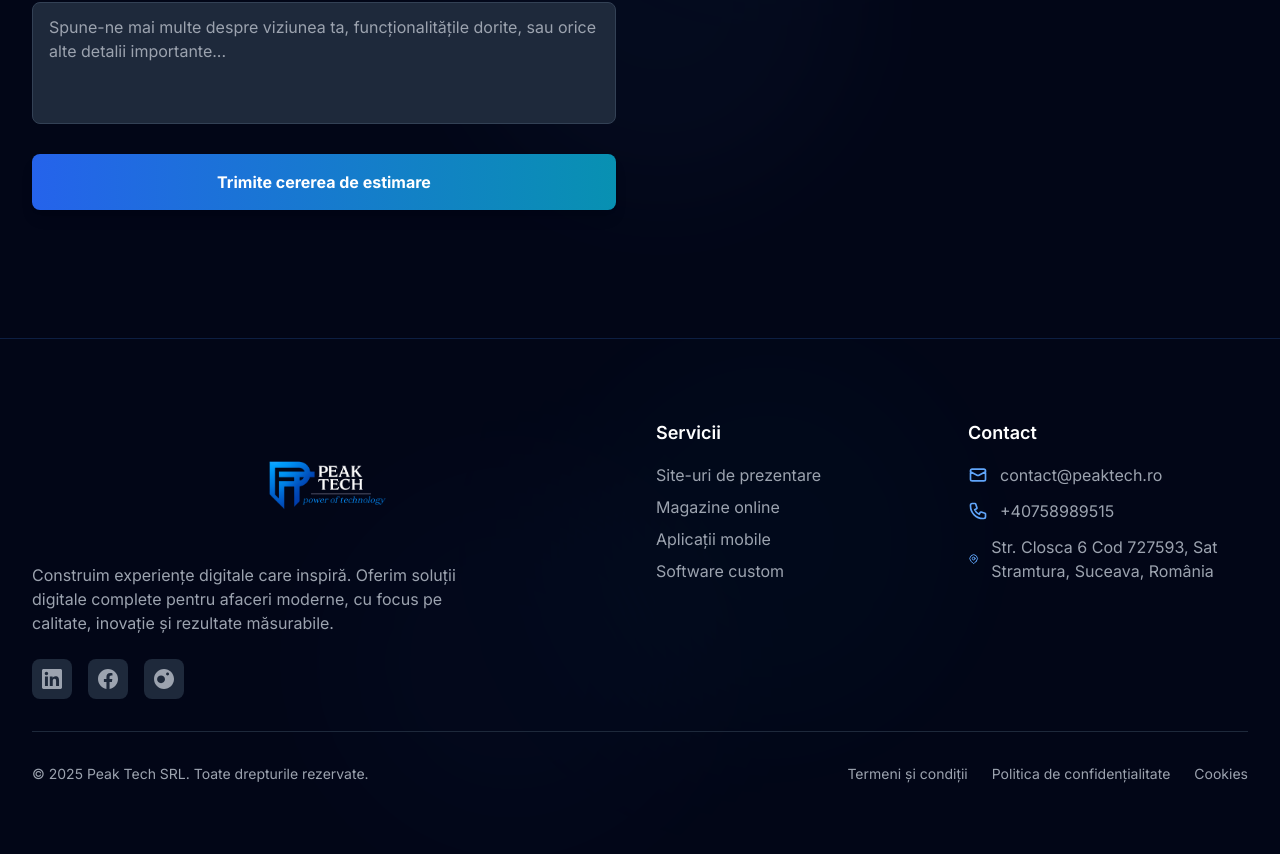
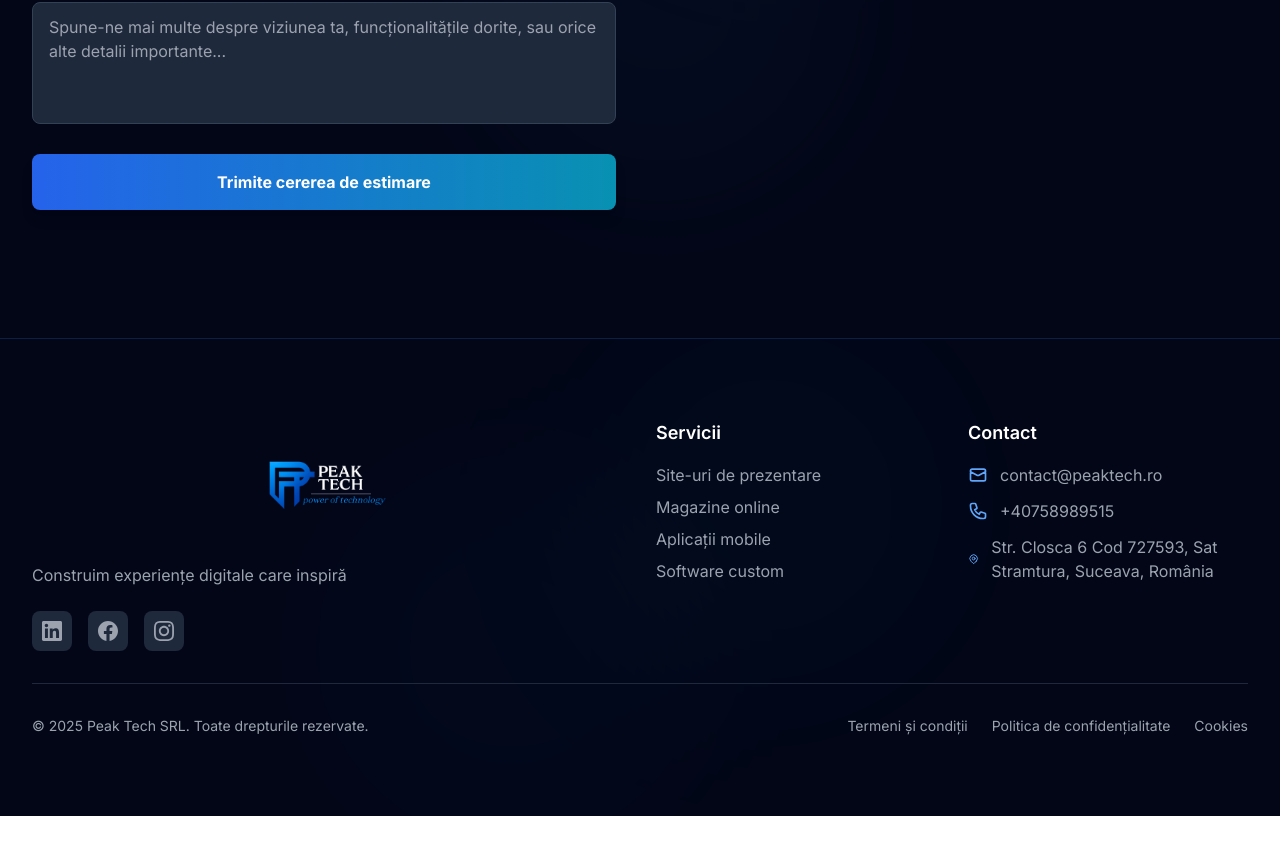
Before and after one commit to AndreiSimionescu12/PEAK_TECH_PLATFORM, a Next.js app: page /estimate in a window 1280 px wide. Shown: the part 1242-2096 px from the top of the page. After the commit the page ends 2058 px from the top, so only its background shows below. Built offline with nearby package versions, Linux system fonts and the light colour scheme.

Commit message:
improvements

```diff
--- a/app/layout.tsx
+++ b/app/layout.tsx
@@ -19,8 +19,16 @@
 })
 
 export const metadata: Metadata = {
-  title: 'Peak Tech SRL - Construim experiențe digitale care inspiră',
+  title: 'Construim experiențe digitale care inspiră',
   description: 'Peak Tech SRL oferă soluții digitale complete: site-uri web de prezentare, magazine online, aplicații mobile și dezvoltare software custom. Experiență profesională în tehnologie.',
+  icons: {
+    icon: [
+      { url: '/favicon.png', sizes: '32x32', type: 'image/png' },
+      { url: '/images/logo_peak_tech_transparent_background.png', sizes: '192x192', type: 'image/png' }
+    ],
+    shortcut: '/favicon.png',
+    apple: '/images/logo_peak_tech_transparent_background.png',
+  },
   keywords: 'site web, magazin online, aplicații mobile, software custom, dezvoltare web, Peak Tech SRL',
   authors: [{ name: 'Peak Tech SRL' }],
   creator: 'Peak Tech SRL',
@@ -35,7 +43,7 @@
     canonical: '/',
   },
   openGraph: {
-    title: 'Peak Tech SRL - Construim experiențe digitale care inspiră',
+    title: 'Construim experiențe digitale care inspiră',
     description: 'Soluții digitale complete: site-uri web, magazine online, aplicații mobile și software custom.',
     url: 'https://peaktech.ro',
     siteName: 'Peak Tech SRL',
@@ -52,7 +60,7 @@
   },
   twitter: {
     card: 'summary_large_image',
-    title: 'Peak Tech SRL - Construim experiențe digitale care inspiră',
+    title: 'Construim experiențe digitale care inspiră',
     description: 'Soluții digitale complete: site-uri web, magazine online, aplicații mobile și software custom.',
     images: ['/og-image.jpg'],
   },
--- a/components/Footer.tsx
+++ b/components/Footer.tsx
@@ -33,12 +33,13 @@
               </div>
             </div>
             <p className="text-gray-400 mb-6 max-w-md">
-              {siteConfig.description}. Oferim soluții digitale complete pentru afaceri moderne,
-              cu focus pe calitate, inovație și rezultate măsurabile.
+              {siteConfig.description}
             </p>
             <div className="flex space-x-4">
               <motion.a
                 href={siteConfig.social.linkedin}
+                target="_blank"
+                rel="noopener noreferrer"
                 whileHover={{ scale: 1.1 }}
                 className="w-10 h-10 bg-slate-800 rounded-lg flex items-center justify-center text-gray-400 hover:text-blue-400 transition-colors"
               >
@@ -48,6 +49,8 @@
               </motion.a>
               <motion.a
                 href={siteConfig.social.facebook}
+                target="_blank"
+                rel="noopener noreferrer"
                 whileHover={{ scale: 1.1 }}
                 className="w-10 h-10 bg-slate-800 rounded-lg flex items-center justify-center text-gray-400 hover:text-blue-400 transition-colors"
               >
@@ -57,11 +60,13 @@
               </motion.a>
               <motion.a
                 href={siteConfig.social.instagram}
+                target="_blank"
+                rel="noopener noreferrer"
                 whileHover={{ scale: 1.1 }}
                 className="w-10 h-10 bg-slate-800 rounded-lg flex items-center justify-center text-gray-400 hover:text-blue-400 transition-colors"
               >
                 <svg className="w-5 h-5" fill="currentColor" viewBox="0 0 24 24">
-                  <path d="M12.017 0C5.396 0 .029 5.367.029 11.987c0 6.62 5.367 11.987 11.988 11.987s11.987-5.367 11.987-11.987C24.014 5.367 18.647.001 12.017.001zM8.449 16.988c-1.297 0-2.448-.49-3.323-1.297C4.198 14.895 3.708 13.744 3.708 12.447s.49-2.448 1.418-3.323c.875-.807 2.026-1.297 3.323-1.297s2.448.49 3.323 1.297c.928.875 1.418 2.026 1.418 3.323s-.49 2.448-1.418 3.244c-.875.807-2.026 1.297-3.323 1.297zm7.83-9.281c-.49 0-.928-.175-1.297-.49-.368-.315-.49-.753-.49-1.243s.122-.928.49-1.243c.369-.315.807-.49 1.297-.49s.928.175 1.297.49c.368.315.49.753.49 1.243s-.122.928-.49 1.243c-.369.315-.807.49-1.297.49z"/>
+                  <path d="M12 2.163c3.204 0 3.584.012 4.85.07 3.252.148 4.771 1.691 4.919 4.919.058 1.265.069 1.645.069 4.849 0 3.205-.012 3.584-.069 4.849-.149 3.225-1.664 4.771-4.919 4.919-1.266.058-1.644.07-4.85.07-3.204 0-3.584-.012-4.849-.07-3.26-.149-4.771-1.699-4.919-4.92-.058-1.265-.07-1.644-.07-4.849 0-3.204.013-3.583.07-4.849.149-3.227 1.664-4.771 4.919-4.919 1.266-.057 1.645-.069 4.849-.069zm0-2.163c-3.259 0-3.667.014-4.947.072-4.358.2-6.78 2.618-6.98 6.98-.059 1.281-.073 1.689-.073 4.948 0 3.259.014 3.668.072 4.948.2 4.358 2.618 6.78 6.98 6.98 1.281.058 1.689.072 4.948.072 3.259 0 3.668-.014 4.948-.072 4.354-.2 6.782-2.618 6.979-6.98.059-1.28.073-1.689.073-4.948 0-3.259-.014-3.667-.072-4.947-.196-4.354-2.617-6.78-6.979-6.98-1.281-.059-1.69-.073-4.949-.073zm0 5.838c-3.403 0-6.162 2.759-6.162 6.162s2.759 6.163 6.162 6.163 6.162-2.759 6.162-6.163c0-3.403-2.759-6.162-6.162-6.162zm0 10.162c-2.209 0-4-1.79-4-4 0-2.209 1.791-4 4-4s4 1.791 4 4c0 2.21-1.791 4-4 4zm6.406-11.845c-.796 0-1.441.645-1.441 1.44s.645 1.44 1.441 1.44c.795 0 1.439-.645 1.439-1.44s-.644-1.44-1.439-1.44z"/>
                 </svg>
               </motion.a>
             </div>
@@ -77,12 +82,12 @@
             <ul className="space-y-2">
               {siteConfig.services.map((service) => (
                 <li key={service.id}>
-                  <a
-                    href="#services"
+                  <Link
+                    href={`/servicii/${service.id}`}
                     className="text-gray-400 hover:text-white transition-colors duration-300"
                   >
                     {service.title}
-                  </a>
+                  </Link>
                 </li>
               ))}
             </ul>
--- a/constants/siteConfig.ts
+++ b/constants/siteConfig.ts
@@ -8,9 +8,9 @@
   address: 'Str. Closca 6 Cod 727593, Sat Stramtura, Suceava, România',
 
   social: {
-    linkedin: 'https://linkedin.com/company/peak-tech-srl',
-    facebook: 'https://facebook.com/peaktechsrl',
-    instagram: 'https://instagram.com/peaktechsrl',
+    linkedin: 'https://www.linkedin.com/company/109768555/',
+    facebook: 'https://www.facebook.com/profile.php?id=61582783426198',
+    instagram: 'https://www.linkedin.com/company/109768555/',
   },
 
   services: [
--- a/sections/ServicesSection.tsx
+++ b/sections/ServicesSection.tsx
@@ -34,21 +34,23 @@
               </motion.div>
 
           {/* CTA Button - Responsive */}
-          <motion.button
+          <Link href="/estimate">
+            <motion.div
               initial={{ opacity: 0, scale: 0.8 }}
               whileInView={{ opacity: 1, scale: 1 }}
               transition={{ duration: 0.6 }}
               viewport={{ once: true }}
               whileHover={{ scale: 1.05 }}
               whileTap={{ scale: 0.95 }}
-            className="flex items-center justify-center w-32 h-32 md:w-36 md:h-36 lg:w-40 lg:h-40 flex-shrink-0 rounded-full border-2 border-white/30 hover:border-blue-400 text-white hover:text-blue-400 transition-all duration-300 hover:shadow-lg hover:shadow-blue-500/20"
+              className="flex items-center justify-center w-32 h-32 md:w-36 md:h-36 lg:w-40 lg:h-40 flex-shrink-0 rounded-full border-2 border-white/30 hover:border-blue-400 text-white hover:text-blue-400 transition-all duration-300 hover:shadow-lg hover:shadow-blue-500/20 cursor-pointer"
             >
               <div className="text-center">
-              <div className="text-xs md:text-sm font-semibold">Programează</div>
-              <div className="text-xs md:text-sm font-semibold">o întâlnire</div>
+                <div className="text-xs md:text-sm font-semibold">Estimează</div>
+                <div className="text-xs md:text-sm font-semibold">proiectul</div>
                 <ArrowRightIcon className="w-5 h-5 md:w-6 md:h-6 mx-auto mt-1 md:mt-2 rotate-[-45deg]" />
               </div>
-          </motion.button>
+            </motion.div>
+          </Link>
         </div>
 
         {/* Services List */}
```
Also changed, not shown: public/favicon.png (added), 1 other file (tests, documents, lock files or other folders). Lines whose indentation alone changed are shown as unchanged.
